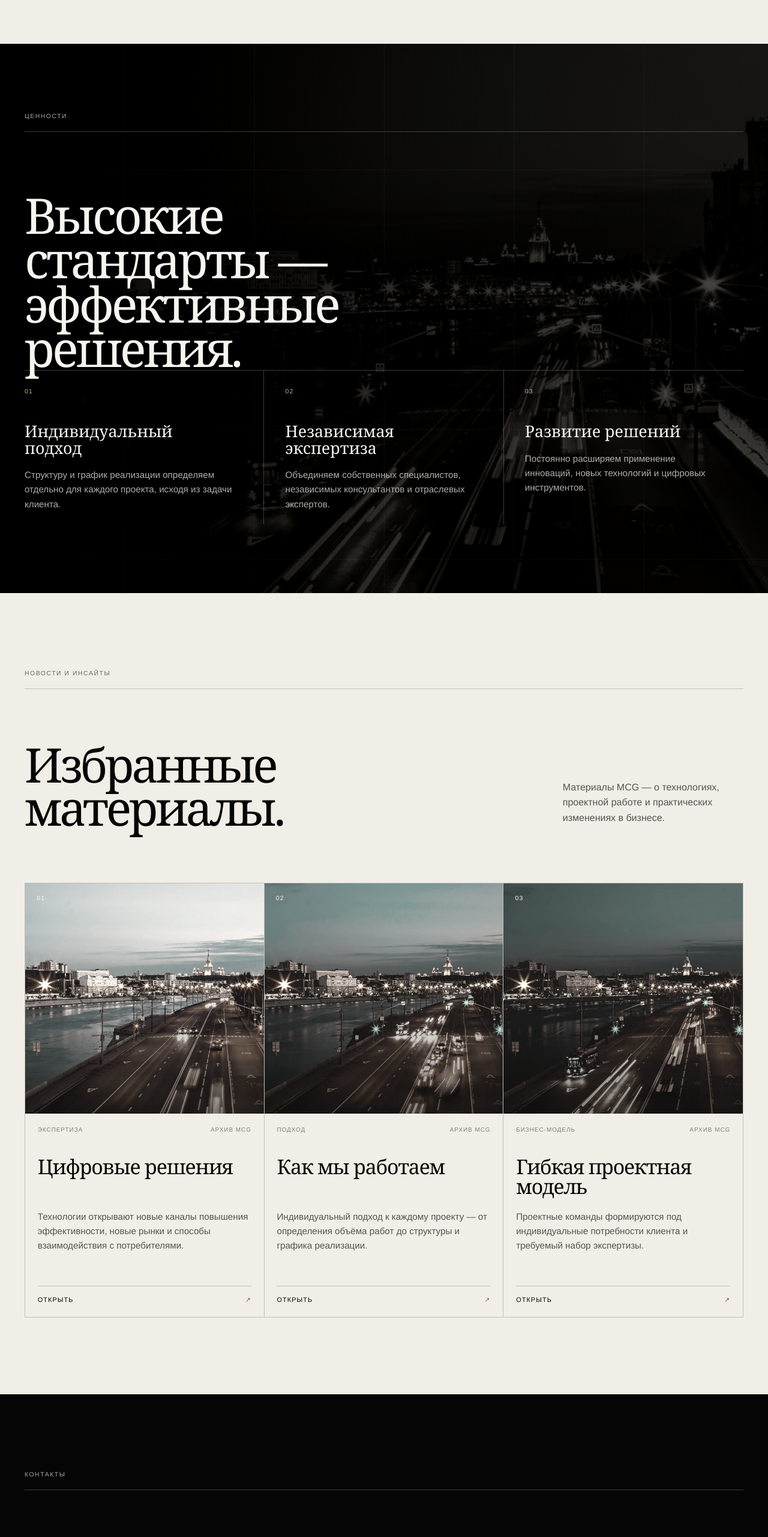
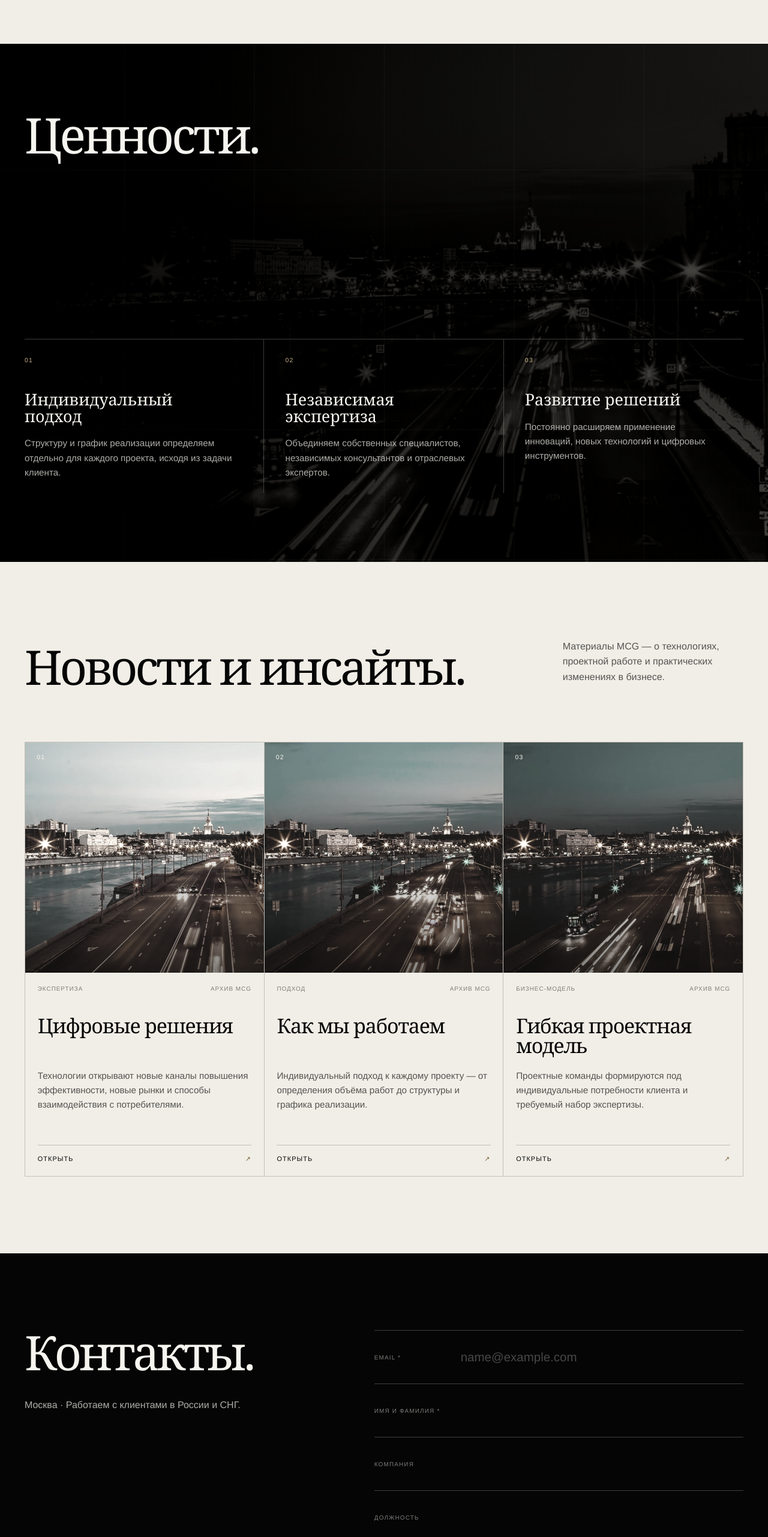
Before and after one commit to miheenko-i/mcg, a Next.js app: page / in a window 1280 px wide. Shown: the part 1607-4170 px from the top of the page at 60% size. Built offline with nearby package versions, Linux system fonts and the light colour scheme.

Commit message:
Simplify MCG section headings

```diff
--- a/app/globals.css
+++ b/app/globals.css
@@ -234,7 +234,7 @@ main { overflow: clip; }
 .values-inner { position: relative; z-index: 2; display: flex; min-height: 54rem; flex-direction: column; padding: clamp(6rem, 9vw, 9rem) 0; }
 .values h2 {
   max-width: 9em;
-  margin: clamp(4.5rem, 8vw, 8rem) 0 auto;
+  margin: 0 0 auto;
   font-size: clamp(3.8rem, 6.4vw, 7.4rem);
   letter-spacing: -0.052em;
   line-height: 0.9;
@@ -252,7 +252,7 @@ main { overflow: clip; }
   grid-template-columns: minmax(0, 1.45fr) minmax(17rem, 0.55fr);
   gap: 8vw;
   align-items: end;
-  padding: clamp(4.5rem, 7vw, 7rem) 0;
+  padding: 0 0 clamp(4.5rem, 7vw, 7rem);
 }
 .insights h2 { margin: 0; font-size: clamp(3.7rem, 6.2vw, 7.2rem); letter-spacing: -0.055em; line-height: 0.9; }
 .insights-lead p { max-width: 25rem; margin: 0 0 0.35rem; color: var(--muted-dark); font-size: 1rem; line-height: 1.6; }
@@ -272,7 +272,7 @@ main { overflow: clip; }
 .card-link i { color: #765c35; font-style: normal; }
 
 .contact { padding: clamp(7rem, 10vw, 11rem) 3.2vw; }
-.contact-layout { display: grid; grid-template-columns: minmax(0, 0.85fr) minmax(28rem, 1.15fr); gap: 10vw; padding-top: clamp(5rem, 8vw, 8rem); }
+.contact-layout { display: grid; grid-template-columns: minmax(0, 0.85fr) minmax(28rem, 1.15fr); gap: 10vw; padding-top: 0; }
 .contact h2 { max-width: 7em; margin: 0; font-size: clamp(3.8rem, 6.2vw, 7.2rem); letter-spacing: -0.055em; line-height: 0.92; }
 .contact-copy > p { max-width: 26rem; margin: 2.4rem 0 0; color: var(--muted-light); font-size: 1rem; line-height: 1.6; }
 .contact-form { border-top: 1px solid var(--line-light); }
@@ -417,11 +417,11 @@ footer p:last-child { text-align: right; }
   .three-copy p { font-size: 1rem; line-height: 1.62; }
   .values { min-height: 0; padding: 0 1rem; }
   .values-inner { min-height: 0; padding: 5.5rem 0; }
-  .values h2 { margin: 4rem 0 6rem; font-size: clamp(3rem, 12.5vw, 4.5rem); line-height: 0.94; }
+  .values h2 { margin: 0 0 6rem; font-size: clamp(3rem, 12.5vw, 4.5rem); line-height: 0.94; }
   .value-grid h3 { margin: 1.8rem 0 1rem; font-size: 2rem; }
   .value-grid p { font-size: 1rem; line-height: 1.62; }
   .values-backdrop { background-position: 60% center; opacity: 0.84; }
-  .insights-lead { gap: 0; padding: 4rem 0; }
+  .insights-lead { gap: 0; padding: 0 0 4rem; }
   .insights h2 { font-size: clamp(3.1rem, 13vw, 4.6rem); line-height: 0.92; }
   .insights-lead p { margin-top: 2.5rem; font-size: 1rem; line-height: 1.62; }
   .insight-grid { border-right: 0; border-left: 0; }
@@ -430,7 +430,7 @@ footer p:last-child { text-align: right; }
   .insight-card h3 { margin: 2rem 0 1.2rem; font-size: 2.35rem; }
   .insight-card > button > p { margin: 0; font-size: 1rem; line-height: 1.6; }
   .card-link { margin: 2.3rem 0 3.5rem; }
-  .contact-layout { gap: 3.5rem; padding-top: 4rem; }
+  .contact-layout { gap: 3.5rem; padding-top: 0; }
   .contact h2 { font-size: clamp(3.1rem, 13vw, 4.6rem); }
   .contact-copy > p { margin-top: 1.8rem; font-size: 1rem; }
   .contact-form .reference-field { grid-template-columns: 1fr; gap: 0.75rem; padding: 1.2rem 0; }
--- a/app/page.tsx
+++ b/app/page.tsx
@@ -19,14 +19,14 @@ const content = {
       { title: 'Команда проекта', text: 'Для каждого проекта формируем независимую команду консультантов и отраслевых экспертов.' },
       { title: 'Практический результат', text: 'Работаем с 2010 года и фокусируемся на решениях, которые можно внедрить в реальном бизнесе.' },
     ],
-    valuesLabel: 'Ценности', valuesTitle: 'Высокие стандарты — эффективные решения.',
+    valuesLabel: 'Ценности', valuesTitle: 'Ценности.',
     values: [
       { title: 'Индивидуальный подход', text: 'Структуру и график реализации определяем отдельно для каждого проекта, исходя из задачи клиента.' },
       { title: 'Независимая экспертиза', text: 'Объединяем собственных специалистов, независимых консультантов и отраслевых экспертов.' },
       { title: 'Развитие решений', text: 'Постоянно расширяем применение инноваций, новых технологий и цифровых инструментов.' },
     ],
-    insightsLabel: 'Новости и инсайты', insightsTitle: 'Избранные материалы.', insightsIntro: 'Материалы MCG — о технологиях, проектной работе и практических изменениях в бизнесе.',
-    contactLabel: 'Контакты', contactTitle: 'Связаться с MCG.', contactText: 'Москва · Работаем с клиентами в России и СНГ.',
+    insightsLabel: 'Новости и инсайты', insightsTitle: 'Новости и инсайты.', insightsIntro: 'Материалы MCG — о технологиях, проектной работе и практических изменениях в бизнесе.',
+    contactLabel: 'Контакты', contactTitle: 'Контакты.', contactText: 'Москва · Работаем с клиентами в России и СНГ.',
     email: 'Email', fullName: 'Имя и фамилия', company: 'Компания', jobTitle: 'Должность', country: 'Страна', countryHint: 'Выберите страну', send: 'Отправить',
     privacy: 'Отправляя форму, вы соглашаетесь на обработку указанных данных.', sent: 'Спасибо. Это демо-форма — в финальной версии подключим выбранный канал связи.',
     countries: ['Россия', 'Беларусь', 'Казахстан', 'Армения', 'Другая страна'],
@@ -46,14 +46,14 @@ const content = {
       { title: 'Project team', text: 'For every project, we form an independent team of consultants and industry experts.' },
       { title: 'Practical results', text: 'Since 2010, we have focused on solutions that can be implemented in real businesses.' },
     ],
-    valuesLabel: 'Values', valuesTitle: 'High standards — effective solutions.',
+    valuesLabel: 'Values', valuesTitle: 'Values.',
     values: [
       { title: 'A tailored approach', text: 'The structure and delivery plan are defined separately for every project around the client’s task.' },
       { title: 'Independent expertise', text: 'We combine in-house specialists, independent consultants and industry experts.' },
       { title: 'Evolving solutions', text: 'We continuously expand our use of innovation, new technologies and digital tools.' },
     ],
-    insightsLabel: 'News & insights', insightsTitle: 'Selected stories.', insightsIntro: 'MCG perspectives on technology, project delivery and practical change in business.',
-    contactLabel: 'Contact', contactTitle: 'Contact MCG.', contactText: 'Moscow · Working with clients in Russia and the CIS.',
+    insightsLabel: 'News & insights', insightsTitle: 'News & insights.', insightsIntro: 'MCG perspectives on technology, project delivery and practical change in business.',
+    contactLabel: 'Contact', contactTitle: 'Contact.', contactText: 'Moscow · Working with clients in Russia and the CIS.',
     email: 'Email Address', fullName: 'First and Last Name', company: 'Company', jobTitle: 'Job Title', country: 'Country', countryHint: 'Select a country', send: 'Send',
     privacy: 'By sending the form, you consent to processing the data provided.', sent: 'Thank you. This is a demo form — the final version will connect to your preferred channel.',
     countries: ['Russia', 'Belarus', 'Kazakhstan', 'Armenia', 'Other country'],
@@ -132,20 +132,17 @@ export default function Home() {
       <section className="values dark-section" id="values">
         <div className="values-backdrop" aria-hidden="true" />
         <div className="values-inner">
-          <div className="section-heading dark-heading" data-reveal><p className="eyebrow light">{t.valuesLabel}</p></div>
           <h2 data-reveal>{t.valuesTitle}</h2>
           <div className="value-grid">{t.values.map((value, index) => <article key={value.title} data-reveal data-reveal-delay={String(index + 1)}><span>0{index + 1}</span><h3>{value.title}</h3><p>{value.text}</p></article>)}</div>
         </div>
       </section>
 
       <section className="insights light-section" id="insights">
-        <div className="section-heading" data-reveal><p className="eyebrow">{t.insightsLabel}</p></div>
         <div className="insights-lead" data-reveal><h2>{t.insightsTitle}</h2><p>{t.insightsIntro}</p></div>
         <div className="insight-grid">{insights.map((item, index) => <article className="insight-card" key={item.id} data-reveal data-reveal-delay={String(index + 1)}><button type="button" onClick={() => setActiveInsight(item)} aria-label={`${t.read}: ${item.title[language]}`}><div className="insight-image"><img src={item.image} alt="" /><span>0{index + 1}</span></div><div className="insight-meta"><span>{item.kind[language]}</span><span>{t.archive}</span></div><h3>{item.title[language]}</h3><p>{item.excerpt[language]}</p><span className="card-link">{t.read}<i>↗</i></span></button></article>)}</div>
       </section>
 
       <section className="contact dark-section" id="contact">
-        <div className="section-heading dark-heading" data-reveal><p className="eyebrow light">{t.contactLabel}</p></div>
         <div className="contact-layout">
           <div className="contact-copy" data-reveal><h2>{t.contactTitle}</h2><p>{t.contactText}</p></div>
           <form className="contact-form" onSubmit={submitContact} data-reveal data-reveal-delay="1">
```
